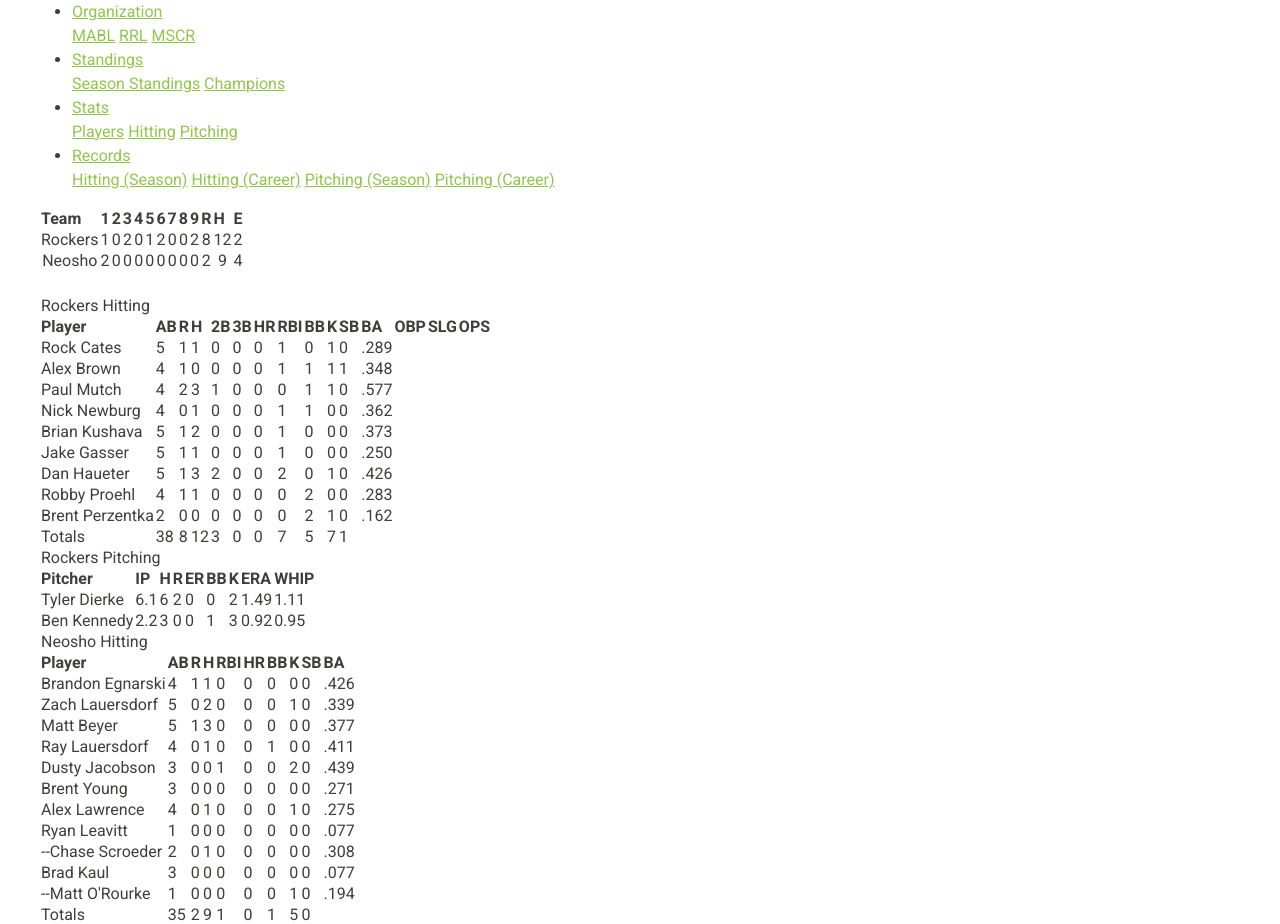
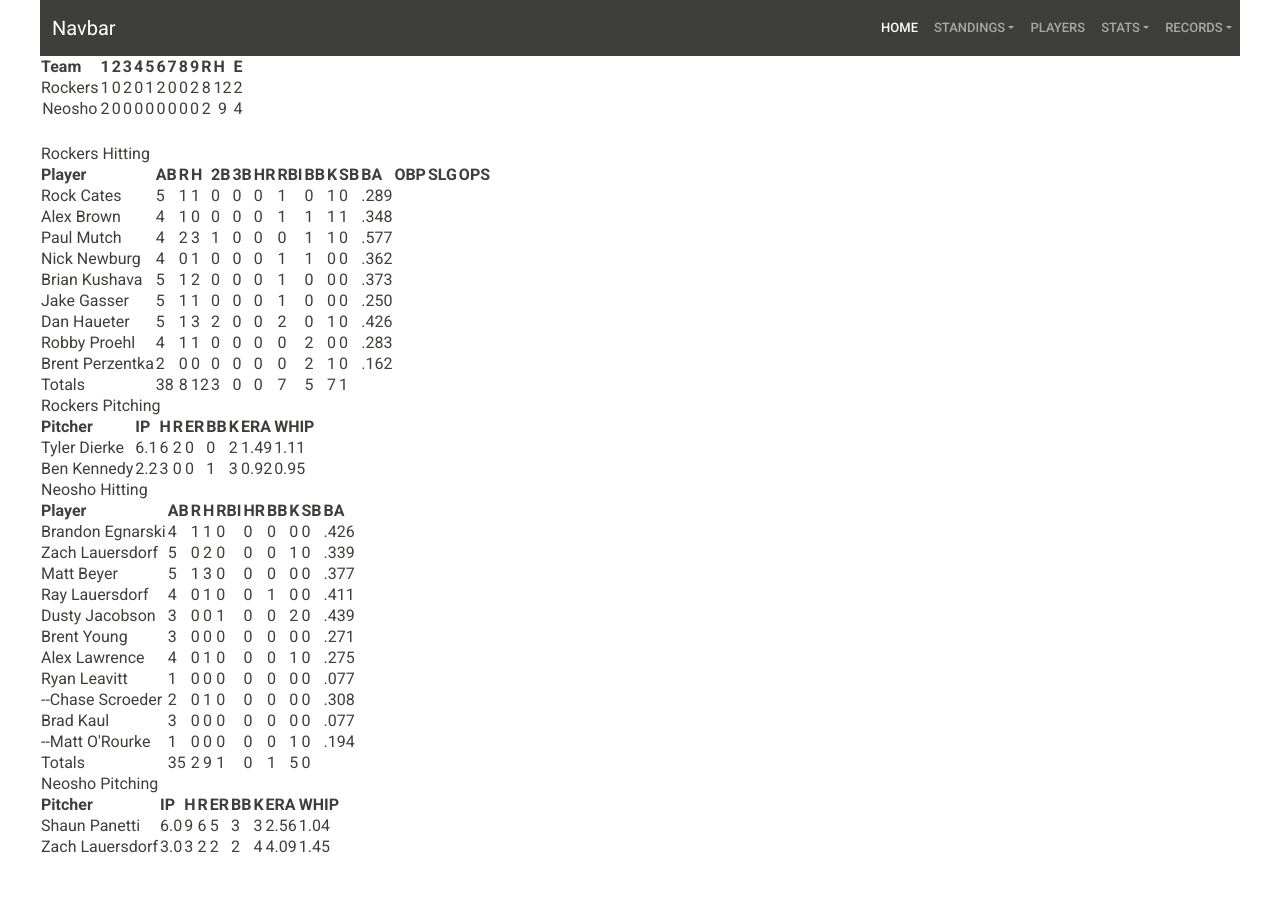
Before and after one commit to haueter19/baseball, a FastAPI app: page /schedule/box/1 in a window 1280 px wide. Shown: the top 924 px of the page. After the commit the page ends 853 px from the top, so only its background shows below. Run offline with FastAPI, Linux system fonts and the light colour scheme; parts of the project's set-up code (start-up, migrations or seed data) failed here and were passed over; some libraries are stand-ins or nearby versions.

Commit message:
Update header.html

```diff
--- a/templates/header.html
+++ b/templates/header.html
@@ -11,42 +11,49 @@
   </head>
 <body>
 	<div id="main">
-		<img id="header-logo" src={% block logo %}{% endblock %}>
-		<ul id="header_list">
-				<li class="dropdown">
-					<a class="dropbtn">Organization</a>
-					<div class="dropdown-content">
-						<a href="/MABL">MABL</a>
-						<a href="/RRL">RRL</a>
-						<a href="/MSCR">MSCR</a>
+		<nav class="navbar navbar-expand-lg navbar-dark bg-primary">
+			<div class="container-fluid">
+				<a class="navbar-brand" href="#">Navbar</a>
+				<button class="navbar-toggler" type="button" data-bs-toggle="collapse" data-bs-target="#navbarColor01" aria-controls="navbarColor01" aria-expanded="false" aria-label="Toggle navigation">
+					<span class="navbar-toggler-icon"></span>
+				</button>
+			</div>
+			<div class="collapse navbar-collapse" id="navbarColor01">
+				<ul class="navbar-nav me-auto">
+					<li class="nav-item">
+						<a class="nav-link active" href="/home">Home
+						<span class="visually-hidden">(current)</span>
+						</a>
+					</li>
+					<li class="nav-item dropdown">
+						<a class="nav-link dropdown-toggle" data-bs-toggle="dropdown" href="#" role="button" aria-haspopup="true" aria-expanded="false">Standings</a>
+						<div class="dropdown-menu">
+							<a class="dropdown-item" href={% block standings %}{% endblock %}>Season Standings</a>
+							<a class="dropdown-item" href={% block champions %}{% endblock %}>Champions</a>
 						</div>
 					</li>
-				<li class="dropdown">
-					<a class="dropbtn">Standings</a>
-					<div class="dropdown-content">
-						<a href={% block standings %}{% endblock %}>Season Standings</a>
-						<a href={% block champions %}{% endblock %}>Champions</a>
+					<li class="nav-item">
+						<a class="nav-link" href="/player/">Players</a>
+					</li>
+					<li class="nav-item dropdown">
+						<a class="nav-link dropdown-toggle" data-bs-toggle="dropdown" href="#" role="button" aria-haspopup="true" aria-expanded="false">Stats</a>
+						<div class="dropdown-menu">
+							<a class="dropdown-item" href="/stats/hitting/{% block hitting_stats %}{% endblock %}">Hitting</a>
+							<a class="dropdown-item" href="/stats/pitching/{% block pitching_stats %}{% endblock %}">Pitching</a>
 						</div>
 					</li>
-				<li class="dropdown">
-					<a class="dropbtn">Stats</a>
-					<div class="dropdown-content">
-						<a href="/player/">Players</a>
-						<a href="/stats/hitting/{% block hitting_stats %}{% endblock %}">Hitting</a>
-						<a href="/stats/pitching/{% block pitching_stats %}{% endblock %}">Pitching</a>
-					</div>
-				</li>
-				<li class='dropdown'>
-					<a class="dropbtn">Records</a>
-					<div class="dropdown-content">
-						<a href="/records/hitting/season/{% block h_records_season %}{% endblock %}">Hitting (Season)</a>
-						<a href="/records/hitting/career/{% block h_records_career %}{% endblock %}">Hitting (Career)</a>
-						<a href="/records/pitching/season/{% block p_records_season %}{% endblock %}">Pitching (Season)</a>
-						<a href="/records/pitching/career/{% block p_records_career %}{% endblock %}">Pitching (Career)</a>
+					<li class="nav-item dropdown">
+						<a class="nav-link dropdown-toggle" data-bs-toggle="dropdown" href="#" role="button" aria-haspopup="true" aria-expanded="false">Records</a>
+						<div class="dropdown-menu">
+							<a class="dropdown-item" href="/records/hitting/season/{% block h_records_season %}{% endblock %}">Hitting (Season)</a>
+							<a class="dropdown-item" href="/records/hitting/career/{% block h_records_career %}{% endblock %}">Hitting (Career)</a>
+							<a class="dropdown-item" href="/records/pitching/season/{% block p_records_season %}{% endblock %}">Pitching (Season)</a>
+							<a class="dropdown-item" href="/records/pitching/career/{% block p_records_career %}{% endblock %}">Pitching (Career)</a>
 						</div>
 					</li>
 				</ul>
-
+			</div>
+		</nav>
 		{% block content %}{% endblock %}
 	</div>
 </body>
```
Lines whose indentation alone changed are shown as unchanged.
